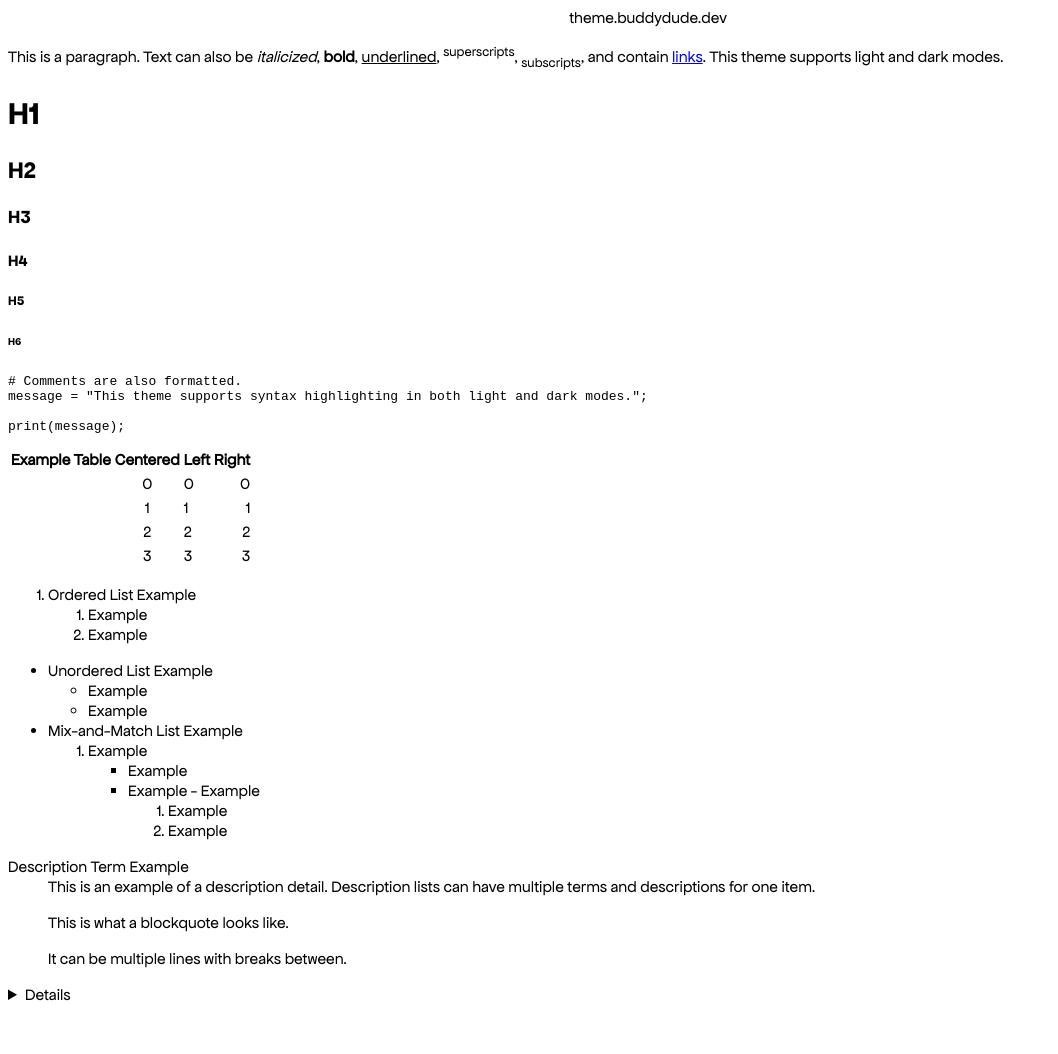
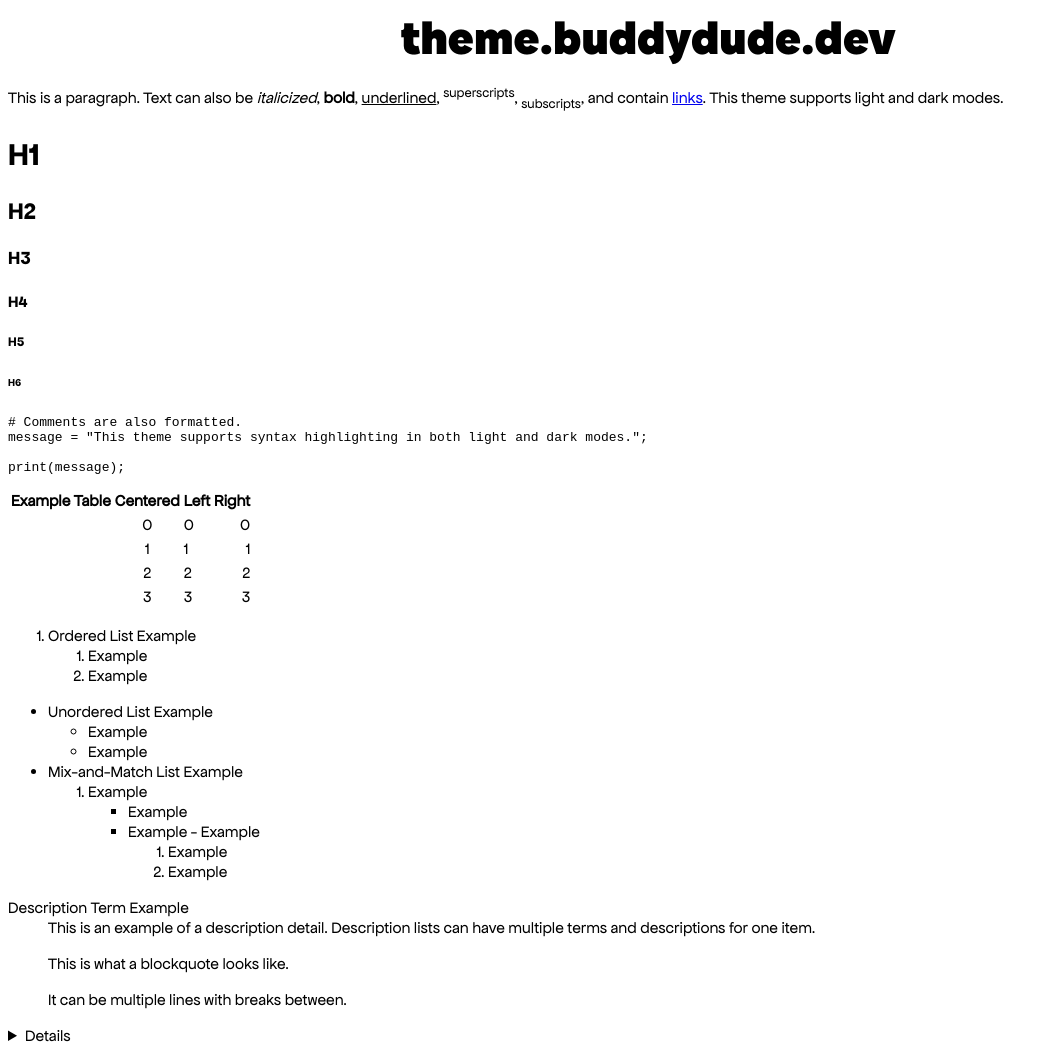
Before and after one commit to buddydudedev/theme.buddydude.dev, a Jekyll site: the page built from index.md, in a window 1280 px wide. Shown: the whole page, without its empty margins (0-1058 px from the left). Built offline with Jekyll 4.4.1, drawn with Linux system fonts in a browser that asks for light colours; before the commit the page ends 1013 px from its top, so only the background shows below that.

Commit message:
Actually included CSS

```diff
--- a/assets/theme.buddydude.dev.scss
+++ b/assets/theme.buddydude.dev.scss
@@ -1,4 +1,5 @@
 ---
 ---
+@import "header";
 @import "fonts";
 @import "shared";
```
